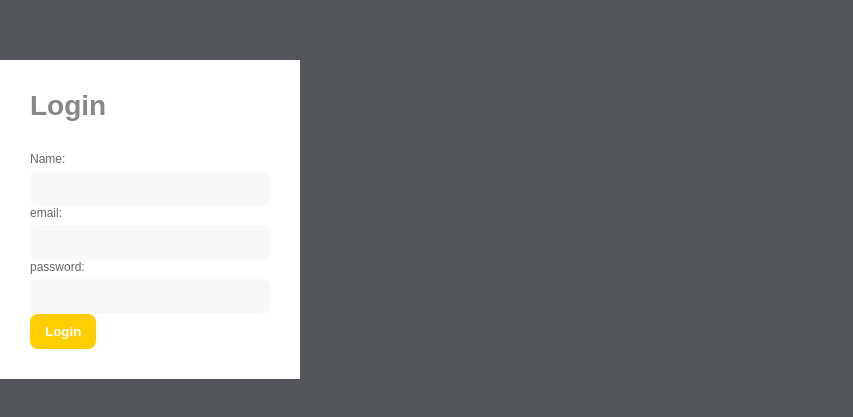
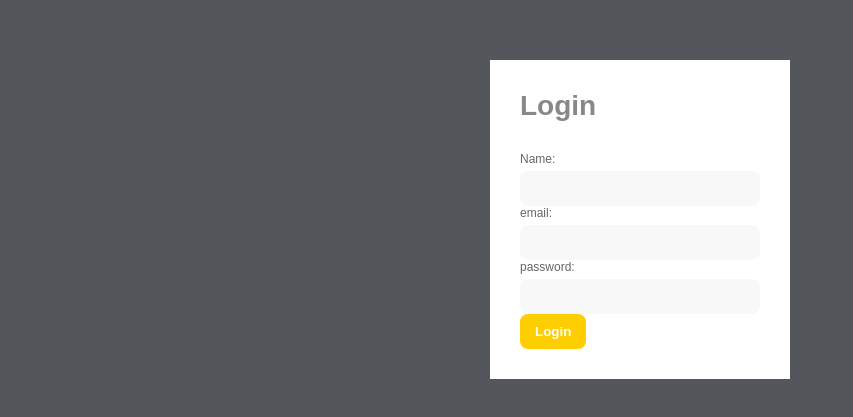
Before and after one commit to nevinsebastian/project1-1, a React (Create React App) app in the folder mindfullcampus/: page / in a window 1280 px wide. Shown: the part 173-590 px from the top of the page, without its empty margins (0-853 px from the left). Built offline with nearby package versions, Linux system fonts and the light colour scheme.

Commit message:
alignment changed

```diff
--- a/mindfullcampus/src/index.css
+++ b/mindfullcampus/src/index.css
@@ -1,7 +1,7 @@
 *{
   margin: 0;
   box-sizing: border-box;
-  font-family: montserrat, sans-serif;
+  font-family:  sans-serif;
 
 }
 
@@ -13,13 +13,13 @@ input, button {
 }
 
 .App {
-  height: 100vh;
+  height:100vh;
   display: flex;
   align-items:center;
-  justify-items:auto;
+  justify-content:center;
   background-color: #53565a;
+
 }
-
 form {
   display: block;
   position:relative;
```
